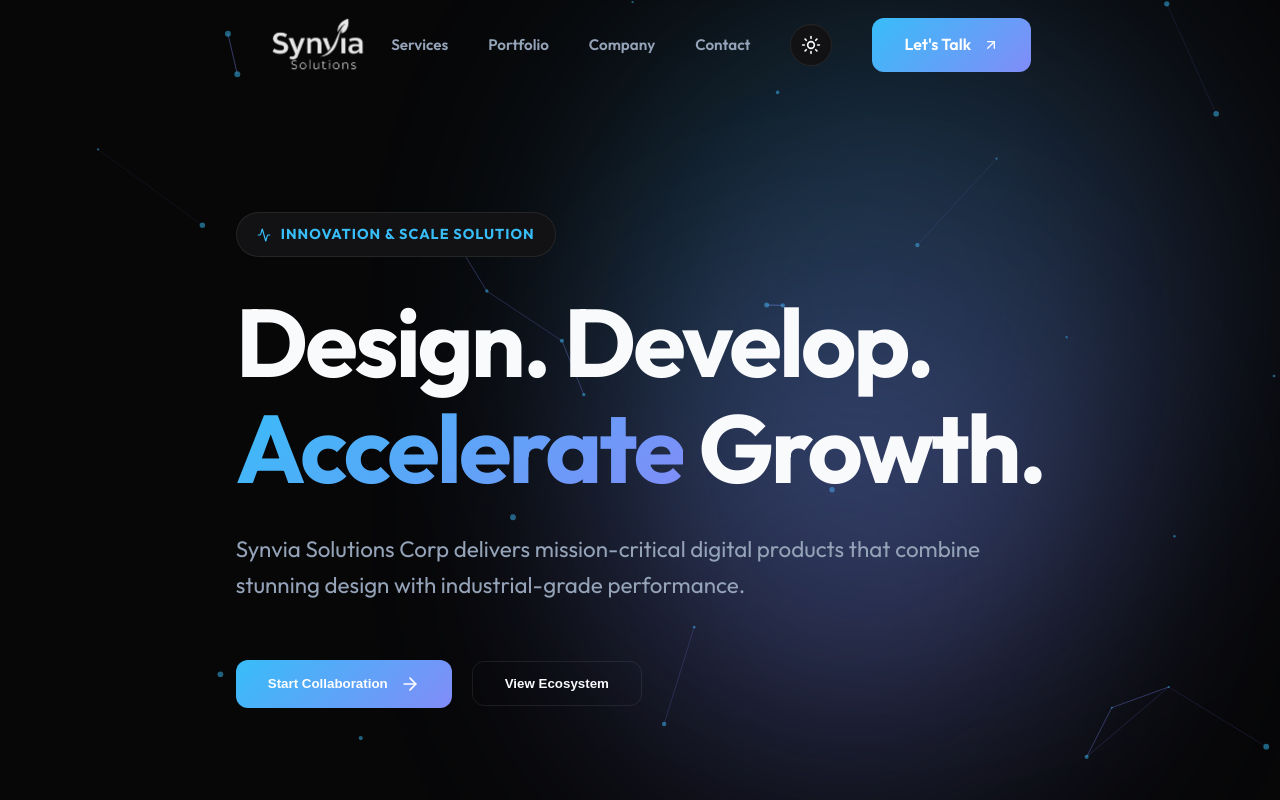
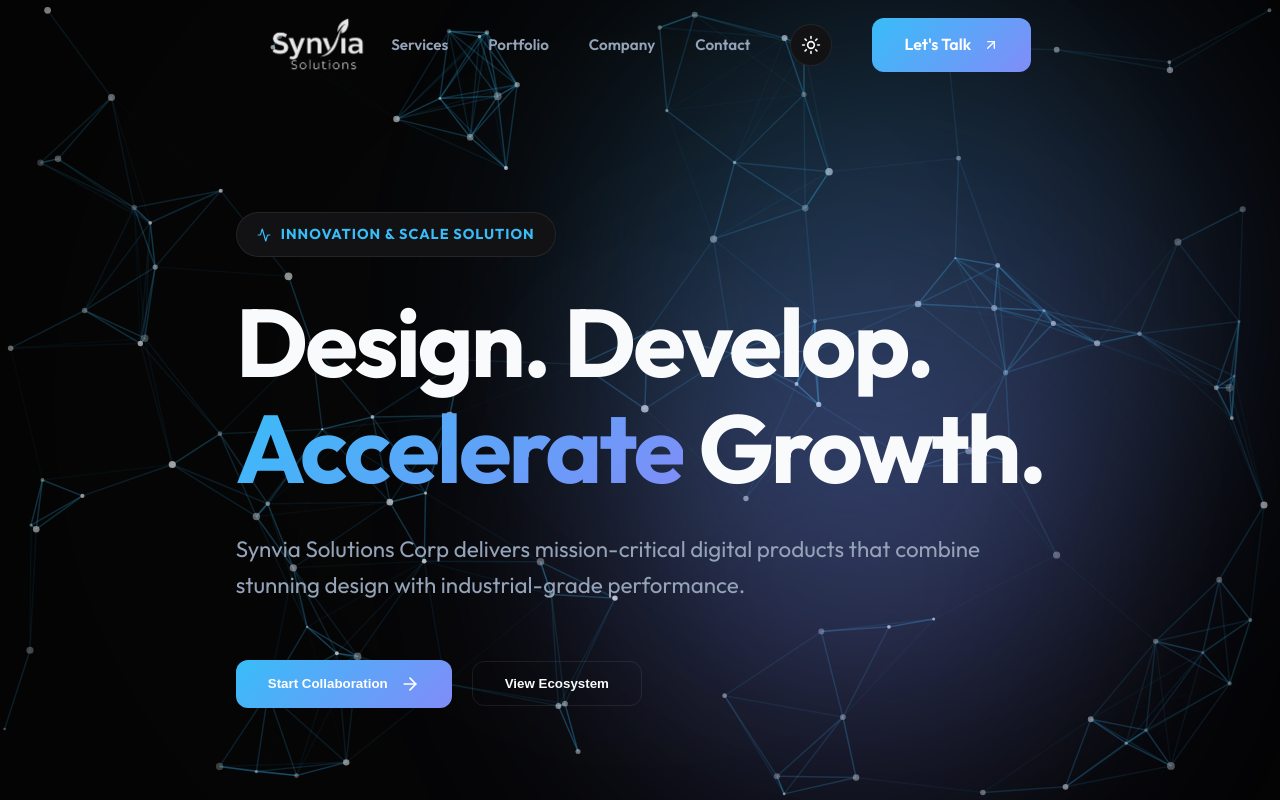
Before and after one commit to NamNguyen49/websiteagency, a React (Vite) app: page / in a window 1280 px wide. Shown: the top 800 px of the page. Built offline with nearby package versions, Linux system fonts and the light colour scheme.

Commit message:
updated 37032026

```diff
--- a/src/components/common/Background3D/Background3D.jsx
+++ b/src/components/common/Background3D/Background3D.jsx
@@ -1,8 +1,8 @@
-import React, { useEffect, useState } from 'react';
+import React, { useEffect, useState } from "react";
 import Particles, { initParticlesEngine } from "@tsparticles/react";
 import { loadSlim } from "@tsparticles/slim";
-import { useTheme } from '../../../contexts/ThemeContext';
-import styles from './Background3D.module.css';
+import { useTheme } from "../../../contexts/ThemeContext";
+import styles from "./Background3D.module.css";
 
 const Background3D = () => {
   const { theme } = useTheme();
@@ -39,62 +39,42 @@ const Background3D = () => {
           fpsLimit: 120,
           interactivity: {
             events: {
-              onClick: {
-                enable: true,
-                mode: "push",
-              },
-              onHover: {
-                enable: true,
-                mode: "repulse",
-              },
+              onClick: { enable: true, mode: "push" },
+              onHover: { enable: true, mode: "repulse" },
               resize: true,
             },
             modes: {
-              push: {
-                quantity: 4,
-              },
-              repulse: {
-                distance: 200,
-                duration: 0.4,
-              },
+              push: { quantity: 4 },
+              repulse: { distance: 200, duration: 0.4 },
             },
           },
           particles: {
-            color: {
-              value: theme === 'dark' ? "#38bdf8" : "#2563eb",
-            },
+            color: { value: "#ffffff" },
             links: {
-              color: theme === 'dark' ? "#818cf8" : "#7c3aed",
+              color: "#38bdf8",
               distance: 150,
               enable: true,
-              opacity: 0.3,
-              width: 1,
+              opacity: 0.5,
+              width: 1.5,
             },
             move: {
               direction: "none",
               enable: true,
-              outModes: {
-                default: "bounce",
-              },
-              random: false,
-              speed: 1,
+              outModes: { default: "bounce" },
+              random: true,
+              speed: 1.5,
               straight: false,
             },
             number: {
-              density: {
-                enable: true,
-                area: 1200,
-              },
-              value: 60, // Limit number of particles for performance
+              density: { enable: true, width: 1000, height: 1000 },
+              value: 120,
             },
             opacity: {
-              value: 0.5,
+              value: { min: 0.3, max: 0.8 },
             },
-            shape: {
-              type: "circle",
-            },
+            shape: { type: "circle" },
             size: {
-              value: { min: 1, max: 3 },
+              value: { min: 1, max: 4 },
             },
           },
           detectRetina: true,
--- a/src/components/common/Background3D/Background3D.module.css
+++ b/src/components/common/Background3D/Background3D.module.css
@@ -1,21 +1,21 @@
 .backgroundContainer {
-  position: absolute;
+  position: fixed;
   top: 0;
   left: 0;
-  width: 100%;
-  height: 100%;
+  width: 100vw;
+  height: 100vh;
   overflow: hidden;
-  z-index: 0; /* Keep it behind main content */
+  z-index: 0; /* Changed from -1 to avoid hiding behind body background */
   pointer-events: none; /* Let clicks pass through to content by default */
 }
 
 /* Ensure particles div takes full space */
-.backgroundContainer > div {
+.backgroundContainer > div:not(.gradientOverlay) {
   position: absolute !important;
   top: 0;
   left: 0;
-  width: 100%;
-  height: 100%;
+  width: 100vw !important;
+  height: 100vh !important;
   z-index: 0;
   pointer-events: auto; /* Enable particle interaction */
 }
@@ -28,8 +28,8 @@
   height: 100%;
   background: radial-gradient(
     circle at center,
-    transparent 0%,
-    var(--bg-primary) 80%
+    transparent 20%,
+    rgba(0, 0, 0, 0.4) 100%
   );
   z-index: 1; /* In front of particles, behind content */
   pointer-events: none; /* Let interactions pass to particles underneath */
--- a/src/pages/Home/Home.jsx
+++ b/src/pages/Home/Home.jsx
@@ -1,10 +1,11 @@
-import React, { useEffect } from 'react';
-import Hero from './components/Hero/Hero';
-import ServiceGrid from '../../features/services/components/ServiceGrid/ServiceGrid';
-import Features from './components/Features/Features';
-import Stats from './components/Stats/Stats';
-import Process from './components/Process/Process';
-import styles from './Home.module.css';
+import React, { useEffect } from "react";
+import Hero from "./components/Hero/Hero";
+import ServiceGrid from "../../features/services/components/ServiceGrid/ServiceGrid";
+import Features from "./components/Features/Features";
+import Stats from "./components/Stats/Stats";
+import Process from "./components/Process/Process";
+import Background3D from "../../components/common/Background3D/Background3D";
+import styles from "./Home.module.css";
 
 const Home = () => {
   useEffect(() => {
@@ -13,6 +14,7 @@ const Home = () => {
 
   return (
     <div className={styles.home}>
+      <Background3D />
       <Hero />
 
       <section className={styles.sectionPadding}>
@@ -22,7 +24,9 @@ const Home = () => {
         </div>
       </section>
 
-      <section className={`${styles.sectionPadding} ${styles.altBg} ${styles.sectionBorder}`}>
+      <section
+        className={`${styles.sectionPadding} ${styles.altBg} ${styles.sectionBorder}`}
+      >
         <div className="container">
           <ServiceGrid />
         </div>
@@ -34,12 +38,15 @@ const Home = () => {
         </div>
       </section>
 
-      <section className={`${styles.sectionPadding} ${styles.altBg} ${styles.sectionBorder}`}>
+      <section
+        className={`${styles.sectionPadding} ${styles.altBg} ${styles.sectionBorder}`}
+      >
         <div className="container">
           <div className={styles.ctaBanner}>
             <div className={`${styles.ctaInner} glass-morphism`}>
               <h2 className={styles.ctaTitle}>
-                Ready to transform your <span className="gradient-text">ecosystem</span>?
+                Ready to transform your{" "}
+                <span className="gradient-text">ecosystem</span>?
               </h2>
               <p className={styles.ctaSubtext}>
                 Partner with Synvia Solutions Corp for your next breakthrough
--- a/src/pages/Home/Home.module.css
+++ b/src/pages/Home/Home.module.css
@@ -1,13 +1,18 @@
 .home {
   position: relative;
+  z-index: 10;
 }
 
 .sectionPadding {
+  position: relative;
+  z-index: 1;
   padding: 120px 0;
 }
 
 .altBg {
-  background-color: var(--bg-secondary);
+  background: var(--glass-bg);
+  backdrop-filter: blur(16px);
+  -webkit-backdrop-filter: blur(16px);
 }
 
 .sectionBorder {
--- a/src/pages/Home/components/Hero/Hero.jsx
+++ b/src/pages/Home/components/Hero/Hero.jsx
@@ -1,7 +1,6 @@
 import React, { useEffect, useRef } from 'react';
 import gsap from 'gsap';
 import { ArrowRight, Sparkles, Activity } from 'lucide-react';
-import Background3D from '../../../../components/common/Background3D/Background3D';
 import styles from './Hero.module.css';
 
 const Hero = () => {
@@ -31,7 +30,6 @@ const Hero = () => {
 
   return (
     <section className={styles.hero} ref={containerRef}>
-      <Background3D />
       <div className={`container ${styles.heroContainer}`}>
         <div className={styles.heroBadge}>
           <Activity size={14} className={styles.badgeIcon} />
--- a/src/pages/Home/components/Hero/Hero.module.css
+++ b/src/pages/Home/components/Hero/Hero.module.css
@@ -4,6 +4,7 @@
   align-items: center;
   justify-content: center;
   position: relative;
+  z-index: 1;
   overflow: hidden;
   text-align: left;
   padding-top: 120px;
@@ -81,7 +82,8 @@
   height: 1000px;
 }
 
-.glow1, .glow2 {
+.glow1,
+.glow2 {
   position: absolute;
   border-radius: 50%;
   filter: blur(120px);
@@ -105,15 +107,33 @@
 }
 
 @media (max-width: 1024px) {
-  .heroTitle { font-size: 4rem; letter-spacing: -1.5px; }
-  .heroSubtext { font-size: 1.2rem; }
+  .heroTitle {
+    font-size: 4rem;
+    letter-spacing: -1.5px;
+  }
+  .heroSubtext {
+    font-size: 1.2rem;
+  }
 }
 
 @media (max-width: 768px) {
-  .hero { text-align: center; }
-  .heroContainer { align-items: center; }
-  .heroTitle { font-size: 3rem; }
-  .heroSubtext { font-size: 1.1rem; }
-  .heroActions { flex-direction: column; width: 100%; }
-  .btnSecondary { width: 100%; }
+  .hero {
+    text-align: center;
+  }
+  .heroContainer {
+    align-items: center;
+  }
+  .heroTitle {
+    font-size: 3rem;
+  }
+  .heroSubtext {
+    font-size: 1.1rem;
+  }
+  .heroActions {
+    flex-direction: column;
+    width: 100%;
+  }
+  .btnSecondary {
+    width: 100%;
+  }
 }
```
